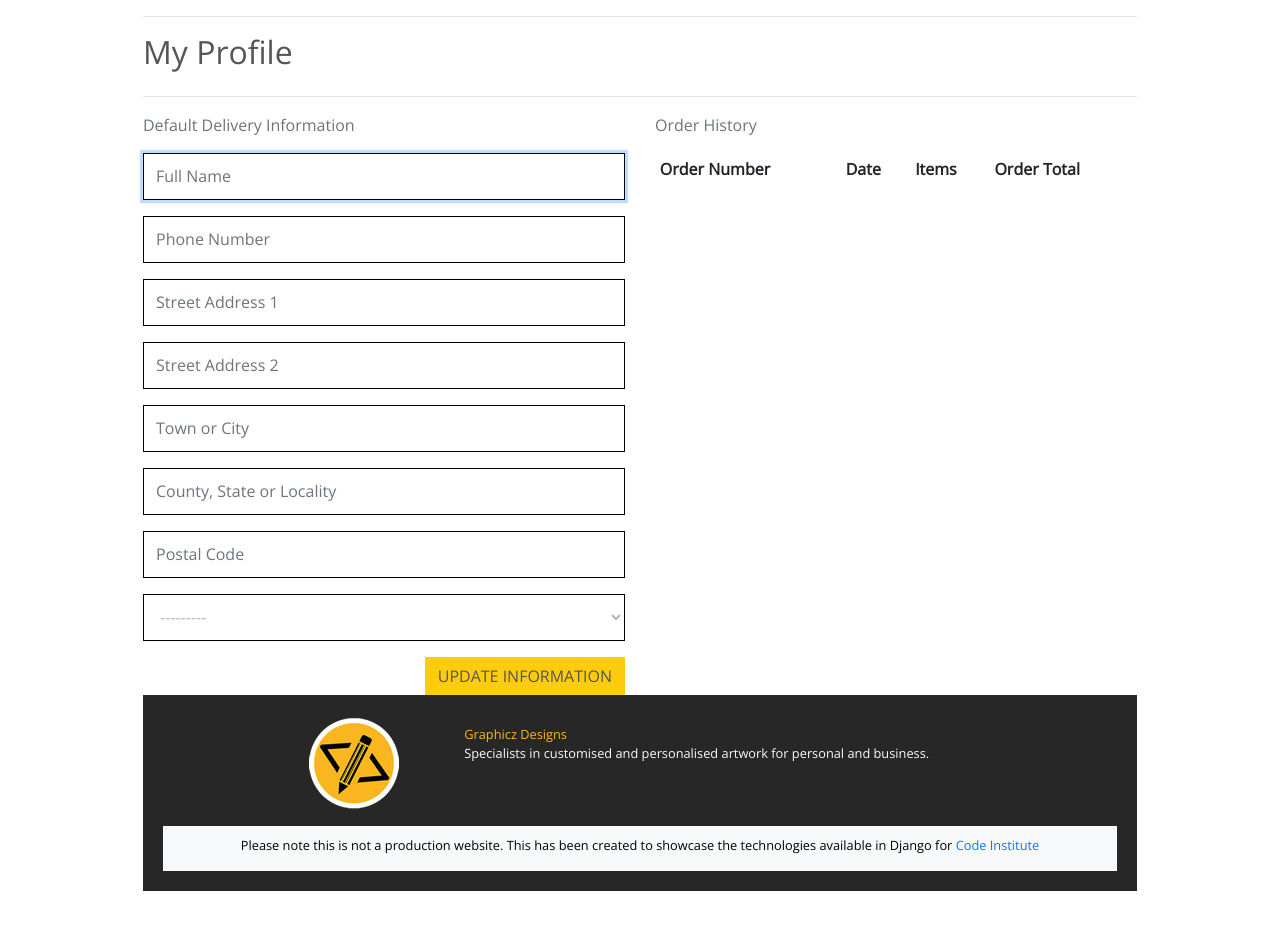
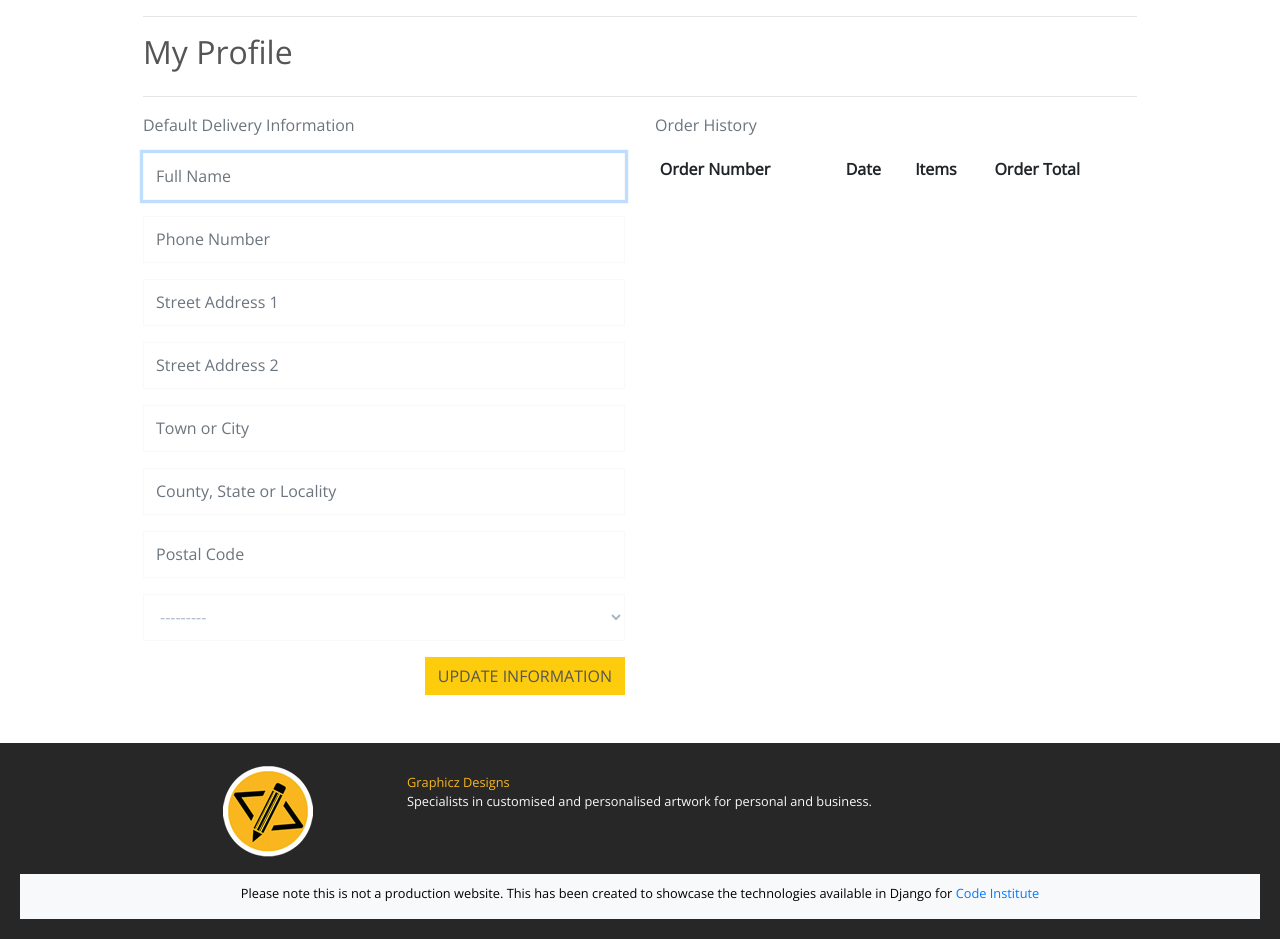
Before and after one commit to Baynuts/graphics, a Django app: page /profile/ in a window 1280 px wide. Shown: the part 160-1099 px from the top of the page. Before the commit the page ends 1051 px from the top, so only its background shows below. Run offline with Django 3.2, Linux system fonts and the light colour scheme; the visitor is signed in with stand-in values (Sample User, id 1); data comes from the database, SQL or seed files in the repository; data that the repository does not hold is empty; some libraries are stand-ins or nearby versions.

Commit message:
Buttons updated

```diff
--- a/products/templates/products/custom_widget_templates/custom_clearable_file_input.html
+++ b/products/templates/products/custom_widget_templates/custom_clearable_file_input.html
@@ -11,7 +11,7 @@
     {% endif %}<br>
     {{ widget.input_text }}
 {% endif %}
-<span class="btn btn-black rounded-0 btn-file">
+<span class="btn btn-graphicz rounded-0 btn-file">
     Select Image <input id="new-image" type="{{ widget.type }}" name="{{ widget.name }}"{% include "django/forms/widgets/attrs.html" %}>
 </span>
 <strong><p class="text-danger" id="filename"></p></strong>
--- a/profiles/templates/profiles/profile.html
+++ b/profiles/templates/profiles/profile.html
@@ -15,7 +15,7 @@
 
 {% block content %}
     <div class="overlay"></div>
-    <div class="container">
+    <div class="container container-fluid">
         <div class="row">
             <div class="col">
                 <hr>
@@ -23,7 +23,7 @@
                 <hr>
             </div>
         </div>
-        <div class="row">
+        <div class="row mb-5">
             <div class="col-12 col-lg-6">
                 <p class="text-muted">Default Delivery Information</p>
                 <form class="mt-3" action="{% url 'profile' %}" method="POST" id="profile-update-form">
@@ -73,6 +73,7 @@
                 </div>
             </div>
         </div>
+        </div>
 {% endblock %}
 
 {% block postloadjs %}
--- a/static/css/base.css
+++ b/static/css/base.css
@@ -372,7 +372,7 @@ a.nav-link.grp-link {
 }
 
 .border-black {
-    border: 1px solid black !important;
+    border: 1px solid #f9f9fa !important;
 }
 
 .bg-black {
--- a/templates/allauth/account/login.html
+++ b/templates/allauth/account/login.html
@@ -41,7 +41,7 @@ for a {{ site_name }} account and sign in below:{% endblocktrans %}</p>
   {% if redirect_field_value %}
   <input type="hidden" name="{{ redirect_field_name }}" value="{{ redirect_field_value }}" />
   {% endif %}
-  <a class="btn btn-outline-black rounded-0" href="{% url 'home' %}">Home</a>
+  <a class="btn btn-graphicz rounded-0" href="{% url 'home' %}">Home</a>
   <button class="primaryAction" type="submit">{% trans "Sign In" %}</button>
   <p class="mt-2">
     <a class="button secondaryAction" href="{% url 'account_reset_password' %}">{% trans "Forgot Password?" %}</a>
--- a/templates/allauth/account/logout.html
+++ b/templates/allauth/account/logout.html
@@ -15,7 +15,7 @@
   {% if redirect_field_value %}
   <input type="hidden" name="{{ redirect_field_name }}" value="{{ redirect_field_value }}"/>
   {% endif %}
-  <a class="btn btn-outline-black rounded-0" href="{% url 'home' %}">Cancel</a>
+  <a class="btn btn-graphicz rounded-0" href="{% url 'home' %}">Cancel</a>
   <button type="submit">{% trans 'Sign Out' %}</button>
 </form>
 
--- a/templates/allauth/account/password_change.html
+++ b/templates/allauth/account/password_change.html
@@ -15,7 +15,7 @@
   {% if redirect_field_value %}
   <input type="hidden" name="{{ redirect_field_name }}" value="{{ redirect_field_value }}"/>
   {% endif %}
-  <a class="btn btn-outline-black rounded-0" href="{% url 'home' %}">Cancel</a>
+  <a class="btn btn-graphicz rounded-0" href="{% url 'home' %}">Cancel</a>
   <button type="submit">{% trans 'Sign Out' %}</button>
 </form>
 
--- a/templates/allauth/account/password_reset.html
+++ b/templates/allauth/account/password_reset.html
@@ -19,7 +19,7 @@
     <form method="POST" action="{% url 'account_reset_password' %}" class="password_reset">
         {% csrf_token %}
         {{ form|crispy }}
-        <a class="btn btn-outline-black rounded-0" href="{% url 'account_login' %}">Back to Login</a>
+        <a class="btn btn-graphicz rounded-0" href="{% url 'account_login' %}">Back to Login</a>
         <input type="submit" value="{% trans 'Reset My Password' %}" />
     </form>
 
--- a/templates/allauth/account/password_reset_from_key.html
+++ b/templates/allauth/account/password_reset_from_key.html
@@ -16,7 +16,7 @@
             <form method="POST" action="{{ action_url }}">
                 {% csrf_token %}
                 {{ form|crispy }}
-                <a class="btn btn-outline-black rounded-0" href="{% url 'account_login' %}">Back to Login</a>
+                <a class="btn btn-graphicz rounded-0" href="{% url 'account_login' %}">Back to Login</a>
                 <input type="submit" name="action" value="{% trans 'change password' %}"/>
             </form>
         {% else %}
--- a/templates/allauth/account/signup.html
+++ b/templates/allauth/account/signup.html
@@ -17,7 +17,7 @@
   {% if redirect_field_value %}
   <input type="hidden" name="{{ redirect_field_name }}" value="{{ redirect_field_value }}" />
   {% endif %}
-  <a class="btn btn-outline-black rounded-0" href="{% url 'account_login' %}">Back to Login</a>
+  <a class="btn btn-graphicz rounded-0" href="{% url 'account_login' %}">Back to Login</a>
   <button type="submit">{% trans "Sign Up" %}</button>
 </form>
 
```
